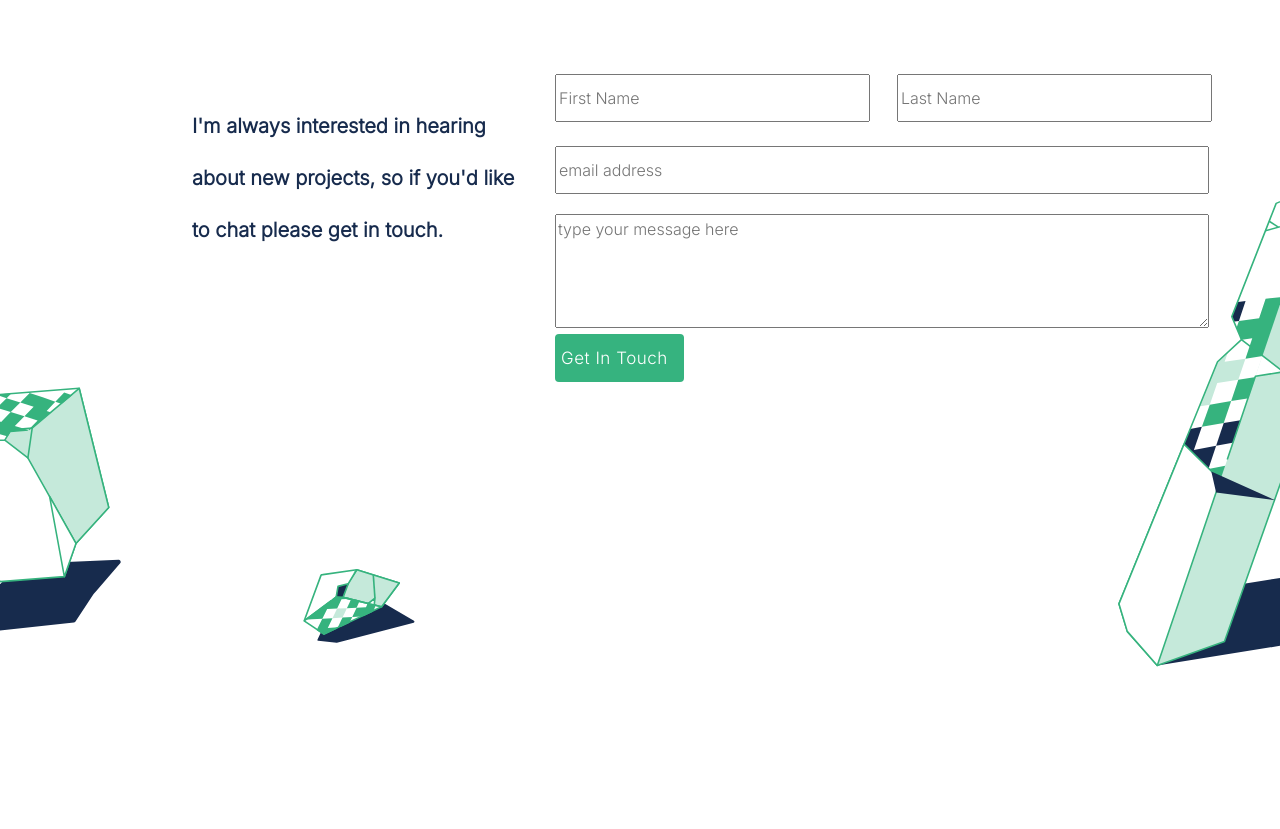
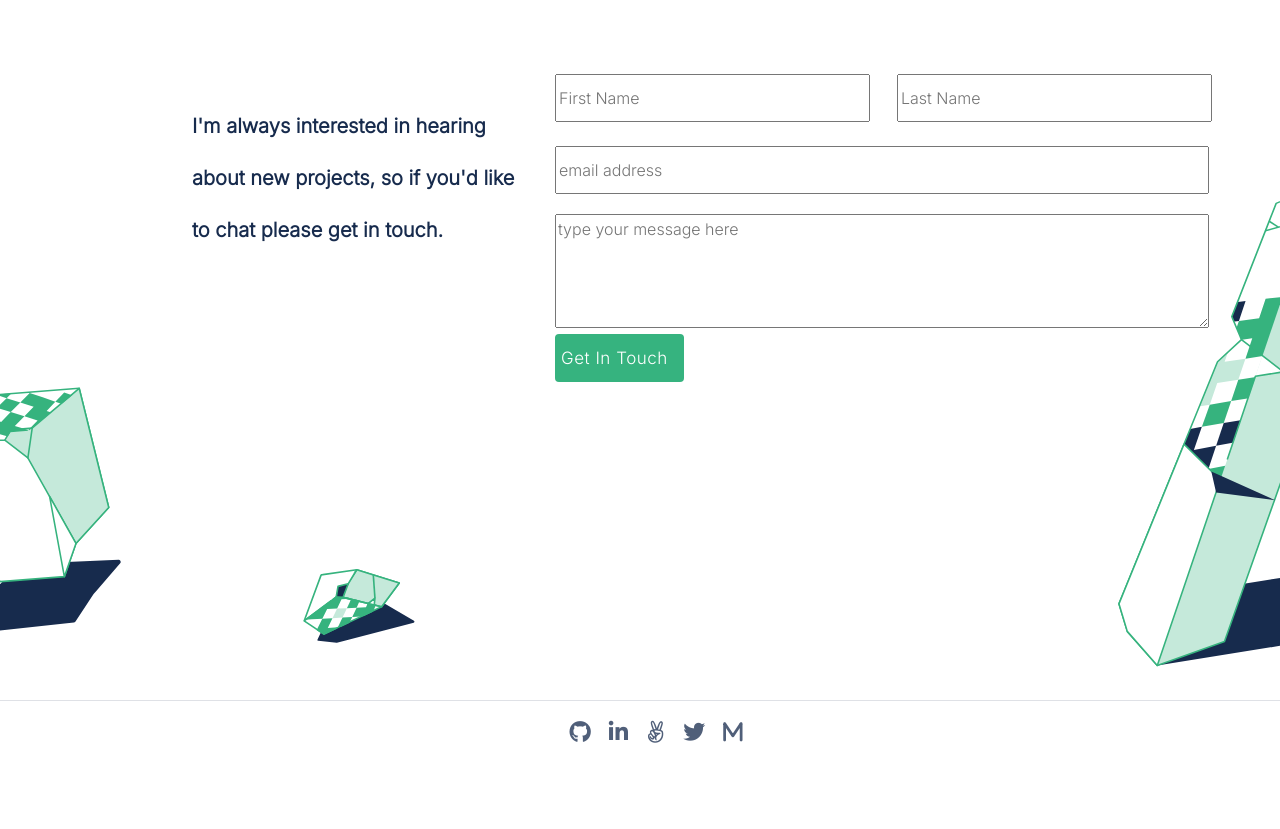
Before and after one commit to kennankole/learn-bootsrap, a website: page index.html in a window 1280 px wide. Shown: the part 3220-4049 px from the top of the page. Before the commit the page ends 3890 px from the top, so only its background shows below. Drawn offline with nearby package versions, Linux system fonts and the light colour scheme.

Commit message:
Created and styled the footer section.

```diff
--- a/index.css
+++ b/index.css
@@ -377,3 +377,29 @@ textarea {
   letter-spacing: 0.03em;
   color: #fff;
 }
+
+/* ++++++++++++++++Bottom Navigation Social media+++++++++++++++ */
+.bottom-social {
+  margin-top: 30px;
+  border-top: 1px solid  #dfe1e6;
+  padding: 20px;
+}
+
+.footer-social-icons {
+  display: flex;
+  justify-content: center;
+  align-content: center;
+  height: 72px;
+  width: auto;
+  gap: 18px;
+}
+
+.container.social {
+  height: 72px;
+  height: 20px;
+}
+
+a > i {
+  font-size: 22px;
+  color: #505f79;
+}
--- a/index.html
+++ b/index.html
@@ -6,6 +6,7 @@
     <meta name="viewport" content="width=device-width, initial-scale=1.0">
 		<!--Bootstrap CDN-->
 		<link href="https://cdn.jsdelivr.net/npm/bootstrap@5.0.2/dist/css/bootstrap.min.css" rel="stylesheet" integrity="sha384-EVSTQN3/azprG1Anm3QDgpJLIm9Nao0Yz1ztcQTwFspd3yD65VohhpuuCOmLASjC" crossorigin="anonymous">
+		<script src="https://kit.fontawesome.com/bc719f0ade.js" crossorigin="anonymous"></script>
 		<!--Fontawesome CDN-->
 		<link rel="stylesheet" href="https://cdnjs.cloudflare.com/ajax/libs/font-awesome/6.1.1/css/all.min.css" integrity="sha512-KfkfwYDsLkIlwQp6LFnl8zNdLGxu9YAA1QvwINks4PhcElQSvqcyVLLD9aMhXd13uQjoXtEKNosOWaZqXgel0g==" crossorigin="anonymous" referrerpolicy="no-referrer" />
 		<!--External css files-->
@@ -343,6 +344,18 @@
 			</div>
 		</div>
 	</section>
+	<!--Bottom navigation social icons -->
+	<section class="bottom-social">
+		<div class="social">
+			<ul class="footer-social-icons">
+				<li><a href="#"><i class="fa fa-github"></i></a></li>
+				<li><a href="#"><i class="fa-brands fa-linkedin-in"></i></a></li>
+				<li><a href="#"><i class="fa-brands fa-angellist"></i></a></li>
+				<li><a href="#"><i class="fa fa-twitter footer-link"></i></a></li>
+				<li><a href="#"><i class="fa-solid fa-m"></i></a></li>
+			</ul>
+		</div>
+	</section>
 	<script src="https://cdn.jsdelivr.net/npm/bootstrap@5.0.2/dist/js/bootstrap.bundle.min.js" integrity="sha384-MrcW6ZMFYlzcLA8Nl+NtUVF0sA7MsXsP1UyJoMp4YLEuNSfAP+JcXn/tWtIaxVXM" crossorigin="anonymous"></script>
 </body>
 </html>
```
